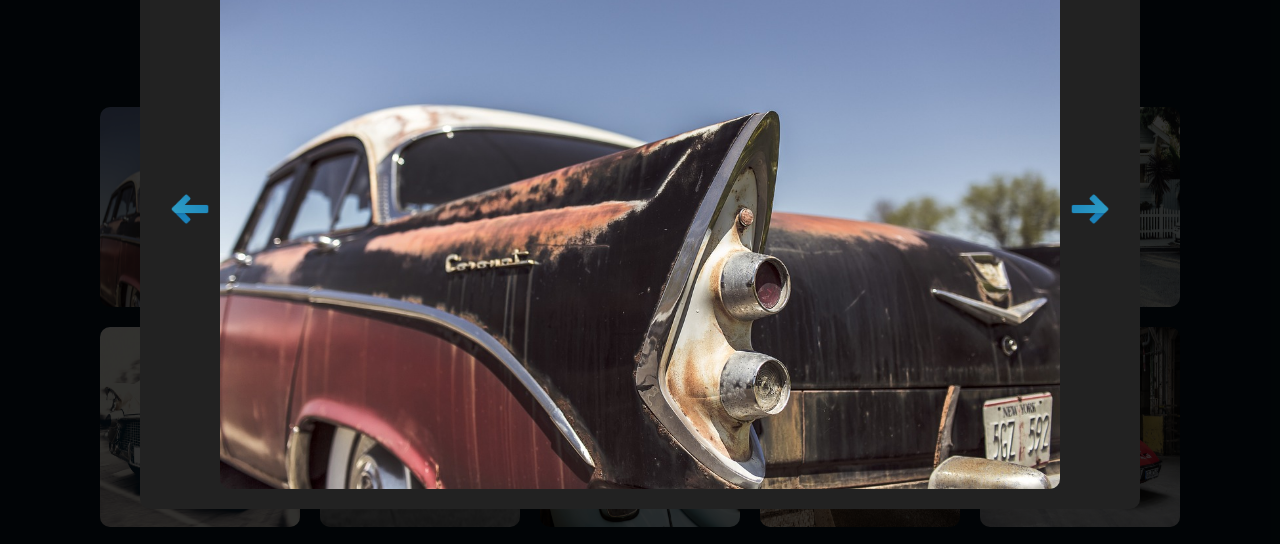
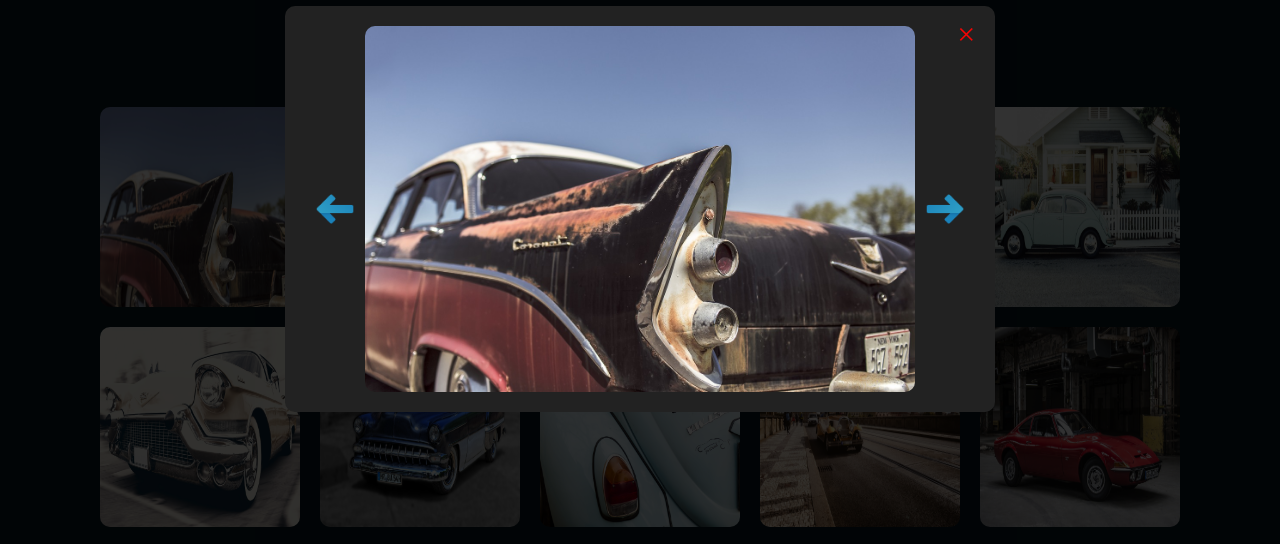
Before and after one commit to fReEsPiRiT-Spiritsoft/Fotogram, a plain HTML site: page index.html in a window 1280 px wide. Both pictures are taken after a click on the picture 200 px from the left and 398 px from the top of the page. Shown: the part 191-735 px from the top of the page. Drawn offline with Linux system fonts and the light colour scheme.

Commit message:
favicon added

```diff
--- a/index.html
+++ b/index.html
@@ -7,6 +7,7 @@
     <title>Fotogram by P.Schmidt</title>
     <script src="script.js" defer></script>
     <link rel="stylesheet" href="style.css">
+    <link rel="icon" href="./img/favicon2.ico" type="image/x-icon">
 </head>
 
 <body>
--- a/style.css
+++ b/style.css
@@ -119,7 +119,7 @@ footer {
     opacity: 1;
 }
 #dialog-img {
-    max-width: 70vw;
-    max-height: 70vh;
+    max-width: 43vw;
+    max-height: 71vh;
     border-radius: 10px;
 }
```
Also changed, not shown: img/favicon2.ico (added).
